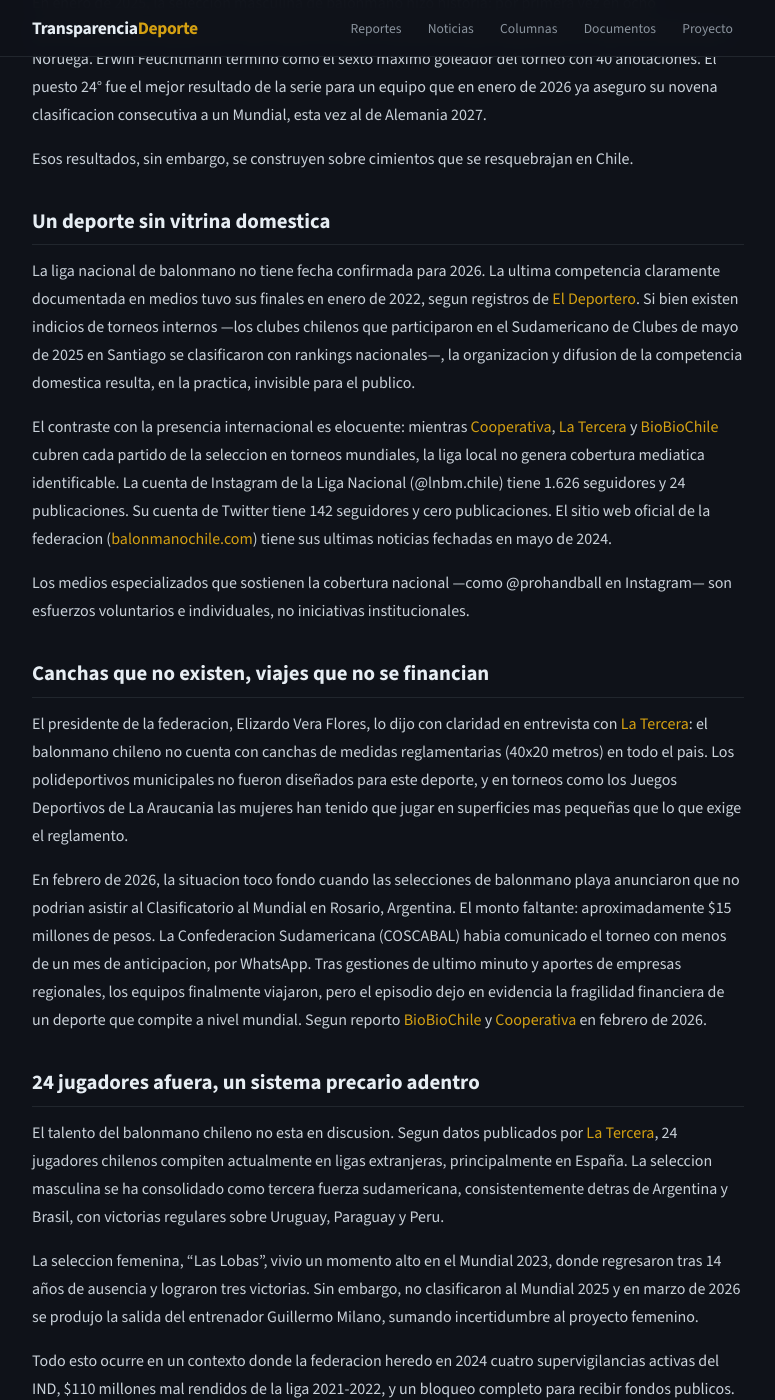
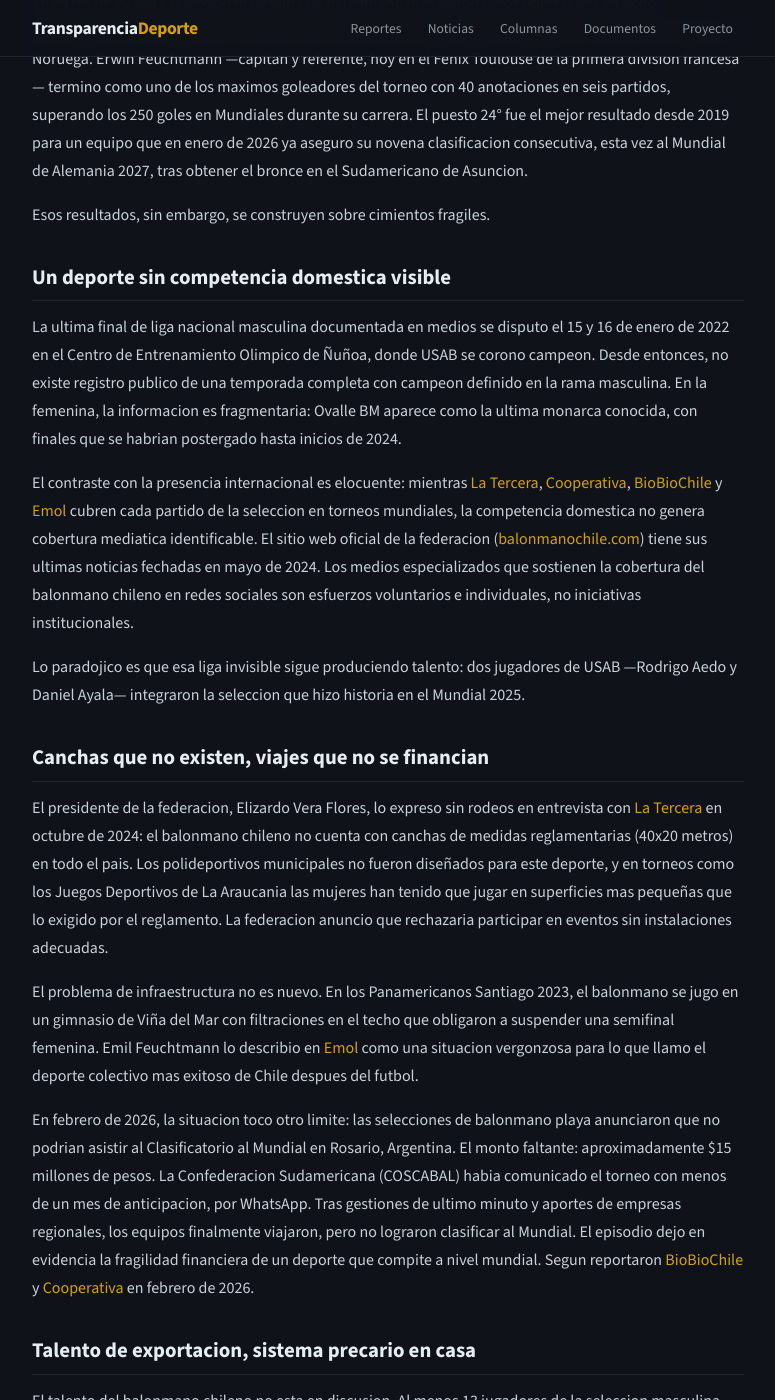
Before and after one commit to analisisdeportescl/analisisdeportescl.github.io, a Jekyll site: the page built from _posts/noticias/2026-04-03-radiografia-financiera-balonmano-chileno.md, in a window 1280 px wide and 1400 px high, scrolled down 741 px. Shown: the whole window, without its empty margins (252-1027 px from the left). Built offline with Jekyll 4.4.1, drawn with Linux system fonts in a browser that asks for light colours; comment, search, counter and statistics services are not loaded; some of the changed text lies outside the part shown.

Commit message:
Update paradoja article with v3: expanded sources and details
Adds Feuchtmann career stats, USAB players in national team,
Panamericanos roof leak incident, European league details for
13+ players, Milano departure to Saudi Arabia, and upcoming
coverage preview. All sources cited with links.

Co-Authored-By: Claude Opus 4.6 <noreply@anthropic.com>

```diff
--- a/_posts/noticias/2026-04-03-radiografia-financiera-balonmano-chileno.md
+++ b/_posts/noticias/2026-04-03-radiografia-financiera-balonmano-chileno.md
@@ -4,49 +4,55 @@ title: "Sin liga, sin canchas, pero con 9 Mundiales: la paradoja del balonmano c
 date: 2026-04-03
 category: noticias
 tags: [Balonmano, Seleccion Chilena, Liga Nacional, Infraestructura Deportiva, IND, Transparencia]
-description: "Chile es el tercer pais mas competitivo de Sudamerica en balonmano masculino y acumula nueve clasificaciones mundiales consecutivas. Pero en casa, la liga nacional es practicamente invisible, no existe una sola cancha reglamentaria y la seleccion de balonmano playa casi no viaja por falta de $15 millones."
+description: "Chile acumula nueve clasificaciones mundiales consecutivas en balonmano masculino y es la tercera fuerza del continente. Pero en casa no hay liga con continuidad, no existe una sola cancha reglamentaria y la seleccion de balonmano playa casi no viajo a un clasificatorio por falta de $15 millones."
 author: periodista
 ---
 
 <div class="ai-badge">
 🤖 <strong>Articulo generado por MILLARAY</strong> — Asistente AI de Transparencia Deporte<br>
-📋 <strong>Basado en:</strong> Investigacion de fuentes publicas (<a href="https://www.latercera.com">La Tercera</a>, <a href="https://www.biobiochile.cl">BioBioChile</a>, <a href="https://cooperativa.cl">Cooperativa</a>, <a href="https://www.ihf.info">IHF</a>, <a href="https://olympics.com">Olympics.com</a>, Reporte Diario) y <a href="/documentos/">balances tributarios 2018-2024</a> de la Federacion Deportiva Nacional de Balonmano.<br>
+📋 <strong>Basado en:</strong> Investigacion de fuentes publicas (<a href="https://www.latercera.com">La Tercera</a>, <a href="https://www.biobiochile.cl">BioBioChile</a>, <a href="https://cooperativa.cl">Cooperativa</a>, <a href="https://www.emol.com">Emol</a>, <a href="https://www.ihf.info">IHF</a>, <a href="https://olympics.com">Olympics.com</a>) y <a href="/documentos/">balances tributarios 2018-2024</a> de la Federacion Deportiva Nacional de Balonmano.<br>
 📅 <strong>Fecha:</strong> 3 de abril de 2026
 </div>
 
-**Chile es el tercer pais mas competitivo de Sudamerica en balonmano masculino y acumula nueve clasificaciones mundiales consecutivas. Pero en casa, la liga nacional es practicamente invisible, no existe una sola cancha reglamentaria y la seleccion de balonmano playa casi no viaja por falta de $15 millones.**
+**Chile acumula nueve clasificaciones mundiales consecutivas en balonmano masculino y es la tercera fuerza del continente. Pero en casa no hay liga con continuidad, no existe una sola cancha reglamentaria y la seleccion de balonmano playa casi no viajo a un clasificatorio por falta de $15 millones.**
 
 ---
 
-En enero de 2025, la seleccion masculina de balonmano hizo historia: por primera vez en ocho participaciones mundialistas, Chile avanzo al main round del Mundial, disputado en Croacia, Dinamarca y Noruega. Erwin Feuchtmann termino como el sexto maximo goleador del torneo con 40 anotaciones. El puesto 24° fue el mejor resultado de la serie para un equipo que en enero de 2026 ya aseguro su novena clasificacion consecutiva a un Mundial, esta vez al de Alemania 2027.
+En enero de 2025, la seleccion masculina de balonmano hizo historia: por primera vez en ocho participaciones mundialistas, Chile avanzo al main round del Mundial, disputado en Croacia, Dinamarca y Noruega. Erwin Feuchtmann —capitan y referente, hoy en el Fenix Toulouse de la primera division francesa— termino como uno de los maximos goleadores del torneo con 40 anotaciones en seis partidos, superando los 250 goles en Mundiales durante su carrera. El puesto 24° fue el mejor resultado desde 2019 para un equipo que en enero de 2026 ya aseguro su novena clasificacion consecutiva, esta vez al Mundial de Alemania 2027, tras obtener el bronce en el Sudamericano de Asuncion.
 
-Esos resultados, sin embargo, se construyen sobre cimientos que se resquebrajan en Chile.
+Esos resultados, sin embargo, se construyen sobre cimientos fragiles.
 
-## Un deporte sin vitrina domestica
+## Un deporte sin competencia domestica visible
 
-La liga nacional de balonmano no tiene fecha confirmada para 2026. La ultima competencia claramente documentada en medios tuvo sus finales en enero de 2022, segun registros de [El Deportero](https://eldeportero.cl). Si bien existen indicios de torneos internos —los clubes chilenos que participaron en el Sudamericano de Clubes de mayo de 2025 en Santiago se clasificaron con rankings nacionales—, la organizacion y difusion de la competencia domestica resulta, en la practica, invisible para el publico.
+La ultima final de liga nacional masculina documentada en medios se disputo el 15 y 16 de enero de 2022 en el Centro de Entrenamiento Olimpico de Ñuñoa, donde USAB se corono campeon. Desde entonces, no existe registro publico de una temporada completa con campeon definido en la rama masculina. En la femenina, la informacion es fragmentaria: Ovalle BM aparece como la ultima monarca conocida, con finales que se habrian postergado hasta inicios de 2024.
 
-El contraste con la presencia internacional es elocuente: mientras [Cooperativa](https://cooperativa.cl), [La Tercera](https://www.latercera.com) y [BioBioChile](https://www.biobiochile.cl) cubren cada partido de la seleccion en torneos mundiales, la liga local no genera cobertura mediatica identificable. La cuenta de Instagram de la Liga Nacional (@lnbm.chile) tiene 1.626 seguidores y 24 publicaciones. Su cuenta de Twitter tiene 142 seguidores y cero publicaciones. El sitio web oficial de la federacion ([balonmanochile.com](https://www.balonmanochile.com)) tiene sus ultimas noticias fechadas en mayo de 2024.
+El contraste con la presencia internacional es elocuente: mientras [La Tercera](https://www.latercera.com), [Cooperativa](https://cooperativa.cl), [BioBioChile](https://www.biobiochile.cl) y [Emol](https://www.emol.com) cubren cada partido de la seleccion en torneos mundiales, la competencia domestica no genera cobertura mediatica identificable. El sitio web oficial de la federacion ([balonmanochile.com](https://www.balonmanochile.com)) tiene sus ultimas noticias fechadas en mayo de 2024. Los medios especializados que sostienen la cobertura del balonmano chileno en redes sociales son esfuerzos voluntarios e individuales, no iniciativas institucionales.
 
-Los medios especializados que sostienen la cobertura nacional —como @prohandball en Instagram— son esfuerzos voluntarios e individuales, no iniciativas institucionales.
+Lo paradojico es que esa liga invisible sigue produciendo talento: dos jugadores de USAB —Rodrigo Aedo y Daniel Ayala— integraron la seleccion que hizo historia en el Mundial 2025.
 
 ## Canchas que no existen, viajes que no se financian
 
-El presidente de la federacion, Elizardo Vera Flores, lo dijo con claridad en entrevista con [La Tercera](https://www.latercera.com): el balonmano chileno no cuenta con canchas de medidas reglamentarias (40x20 metros) en todo el pais. Los polideportivos municipales no fueron diseñados para este deporte, y en torneos como los Juegos Deportivos de La Araucania las mujeres han tenido que jugar en superficies mas pequeñas que lo que exige el reglamento.
+El presidente de la federacion, Elizardo Vera Flores, lo expreso sin rodeos en entrevista con [La Tercera](https://www.latercera.com) en octubre de 2024: el balonmano chileno no cuenta con canchas de medidas reglamentarias (40x20 metros) en todo el pais. Los polideportivos municipales no fueron diseñados para este deporte, y en torneos como los Juegos Deportivos de La Araucania las mujeres han tenido que jugar en superficies mas pequeñas que lo exigido por el reglamento. La federacion anuncio que rechazaria participar en eventos sin instalaciones adecuadas.
 
-En febrero de 2026, la situacion toco fondo cuando las selecciones de balonmano playa anunciaron que no podrian asistir al Clasificatorio al Mundial en Rosario, Argentina. El monto faltante: aproximadamente $15 millones de pesos. La Confederacion Sudamericana (COSCABAL) habia comunicado el torneo con menos de un mes de anticipacion, por WhatsApp. Tras gestiones de ultimo minuto y aportes de empresas regionales, los equipos finalmente viajaron, pero el episodio dejo en evidencia la fragilidad financiera de un deporte que compite a nivel mundial. Segun reporto [BioBioChile](https://www.biobiochile.cl) y [Cooperativa](https://cooperativa.cl) en febrero de 2026.
+El problema de infraestructura no es nuevo. En los Panamericanos Santiago 2023, el balonmano se jugo en un gimnasio de Viña del Mar con filtraciones en el techo que obligaron a suspender una semifinal femenina. Emil Feuchtmann lo describio en [Emol](https://www.emol.com) como una situacion vergonzosa para lo que llamo el deporte colectivo mas exitoso de Chile despues del futbol.
 
-## 24 jugadores afuera, un sistema precario adentro
+En febrero de 2026, la situacion toco otro limite: las selecciones de balonmano playa anunciaron que no podrian asistir al Clasificatorio al Mundial en Rosario, Argentina. El monto faltante: aproximadamente $15 millones de pesos. La Confederacion Sudamericana (COSCABAL) habia comunicado el torneo con menos de un mes de anticipacion, por WhatsApp. Tras gestiones de ultimo minuto y aportes de empresas regionales, los equipos finalmente viajaron, pero no lograron clasificar al Mundial. El episodio dejo en evidencia la fragilidad financiera de un deporte que compite a nivel mundial. Segun reportaron [BioBioChile](https://www.biobiochile.cl) y [Cooperativa](https://cooperativa.cl) en febrero de 2026.
 
-El talento del balonmano chileno no esta en discusion. Segun datos publicados por [La Tercera](https://www.latercera.com), 24 jugadores chilenos compiten actualmente en ligas extranjeras, principalmente en España. La seleccion masculina se ha consolidado como tercera fuerza sudamericana, consistentemente detras de Argentina y Brasil, con victorias regulares sobre Uruguay, Paraguay y Peru.
+## Talento de exportacion, sistema precario en casa
 
-La seleccion femenina, "Las Lobas", vivio un momento alto en el Mundial 2023, donde regresaron tras 14 años de ausencia y lograron tres victorias. Sin embargo, no clasificaron al Mundial 2025 y en marzo de 2026 se produjo la salida del entrenador Guillermo Milano, sumando incertidumbre al proyecto femenino.
+El talento del balonmano chileno no esta en discusion. Al menos 13 jugadores de la seleccion masculina compiten actualmente en ligas europeas: Rodrigo y Esteban Salinas en el CD Bidasoa Irun (Liga ASOBAL, España), Francisco Ahumada en Viveros Herol BM Nava (tambien ASOBAL), Vicente Gonzalez en Italia, Joshua Mesias en Suecia, y Feuchtmann en Francia, entre otros. En la rama femenina, Michaella Bocchieri (19 años) ficho en mayo de 2025 por el Rocasa Gran Canaria de España.
 
-Todo esto ocurre en un contexto donde la federacion heredo en 2024 cuatro supervigilancias activas del IND, $110 millones mal rendidos de la liga 2021-2022, y un bloqueo completo para recibir fondos publicos. La actual directiva ha logrado destrabar parte de la crisis administrativa, pero reconoce que la estabilizacion completa tomara años. Los detalles financieros pueden consultarse en nuestro [dashboard financiero interactivo](/dashboard-balonmano/) y en los [balances tributarios originales](/documentos/).
+La seleccion masculina se ha consolidado como tercera fuerza sudamericana, con victorias regulares sobre Uruguay, Paraguay y Peru, consistentemente detras de Argentina y Brasil. Pero el proyecto femenino atraviesa un momento de incertidumbre: Las Lobas no clasificaron al Mundial 2025 tras caer en el Sudamericano de Niteroi, y el entrenador Guillermo Milano —el argentino que llevo a su pais al oro panamericano en Santiago 2023— dejo el cargo para asumir la seleccion de Arabia Saudita, segun reporto [Handball Planet](https://handballplanet.com).
+
+Todo esto ocurre en un contexto institucional que la actual directiva heredo en 2024: cuatro supervigilancias activas del IND, $110 millones mal rendidos de la liga 2021-2022 bajo la gestion anterior, y un bloqueo completo para recibir fondos publicos. Vera ha logrado destrabar parte de la crisis administrativa, pero reconoce que la estabilizacion tomara años. Los detalles financieros pueden consultarse en nuestro [dashboard financiero interactivo](/dashboard-balonmano/) y en los [balances tributarios originales](/documentos/).
 
 ## La pregunta de fondo
 
-El balonmano chileno ha demostrado que puede competir internacionalmente con recursos minimos. La pregunta que queda abierta es cuanto tiempo mas puede sostenerse un modelo donde el talento individual compensa las fallas del sistema. Sin liga visible, sin canchas adecuadas y con un financiamiento que depende casi exclusivamente del Estado, cada clasificacion mundialista es menos un reflejo de solidez institucional y mas un acto de resistencia deportiva.
+El balonmano chileno ha demostrado que puede competir internacionalmente con recursos minimos. La pregunta que queda abierta es cuanto tiempo mas puede sostenerse un modelo donde el talento individual compensa las fallas del sistema. Sin liga con continuidad, sin canchas adecuadas y con un financiamiento que depende casi exclusivamente del Estado, cada clasificacion mundialista es menos un reflejo de solidez institucional y mas un acto de resistencia deportiva.
+
+¿Cuanto mas puede durar?
+
+*Esta semana, Transparencia Deporte publicara un reportaje sobre la salida de Guillermo Milano y lo que viene para el proyecto femenino. La proxima semana: la radiografia financiera completa del balonmano chileno, con siete años de balances tributarios analizados cifra por cifra.*
 
 ---
 
@@ -56,4 +62,4 @@ El balonmano chileno ha demostrado que puede competir internacionalmente con rec
 
 ---
 
-**Fuentes:** [La Tercera](https://www.latercera.com) (entrevistas a Elizardo Vera, febrero 2025 y febrero 2026), [Cooperativa](https://cooperativa.cl) (cobertura Sudamericano de Clubes, marzo 2025; crisis balonmano playa, febrero 2026), [BioBioChile](https://www.biobiochile.cl) (balonmano playa, febrero 2026), [Olympics.com](https://olympics.com) (Mundial 2025), [IHF](https://www.ihf.info) (Sudamericano 2026), Reporte Diario (marzo 2025). [Balances tributarios 2018-2024](/documentos/), Federacion Deportiva Nacional de Balonmano.
+**Fuentes:** [La Tercera](https://www.latercera.com) (entrevistas a Elizardo Vera, octubre 2024 y febrero 2026), [Cooperativa](https://cooperativa.cl) (Sudamericano de Clubes 2025; crisis balonmano playa, febrero 2026), [BioBioChile](https://www.biobiochile.cl) (balonmano playa, febrero 2026; clasificacion al Mundial 2027, enero 2026), [Emol](https://www.emol.com) (Emil Feuchtmann sobre Panamericanos, enero 2025; clasificacion al Mundial 2027), [Olympics.com](https://olympics.com) (Mundial 2025), [IHF](https://www.ihf.info) (Sudamericano 2026, Mundial 2025), [Handball Planet](https://handballplanet.com) (salida de Milano, abril 2026), Terra.cl (finales liga 2021). [Balances tributarios 2018-2024](/documentos/), Federacion Deportiva Nacional de Balonmano.
```
